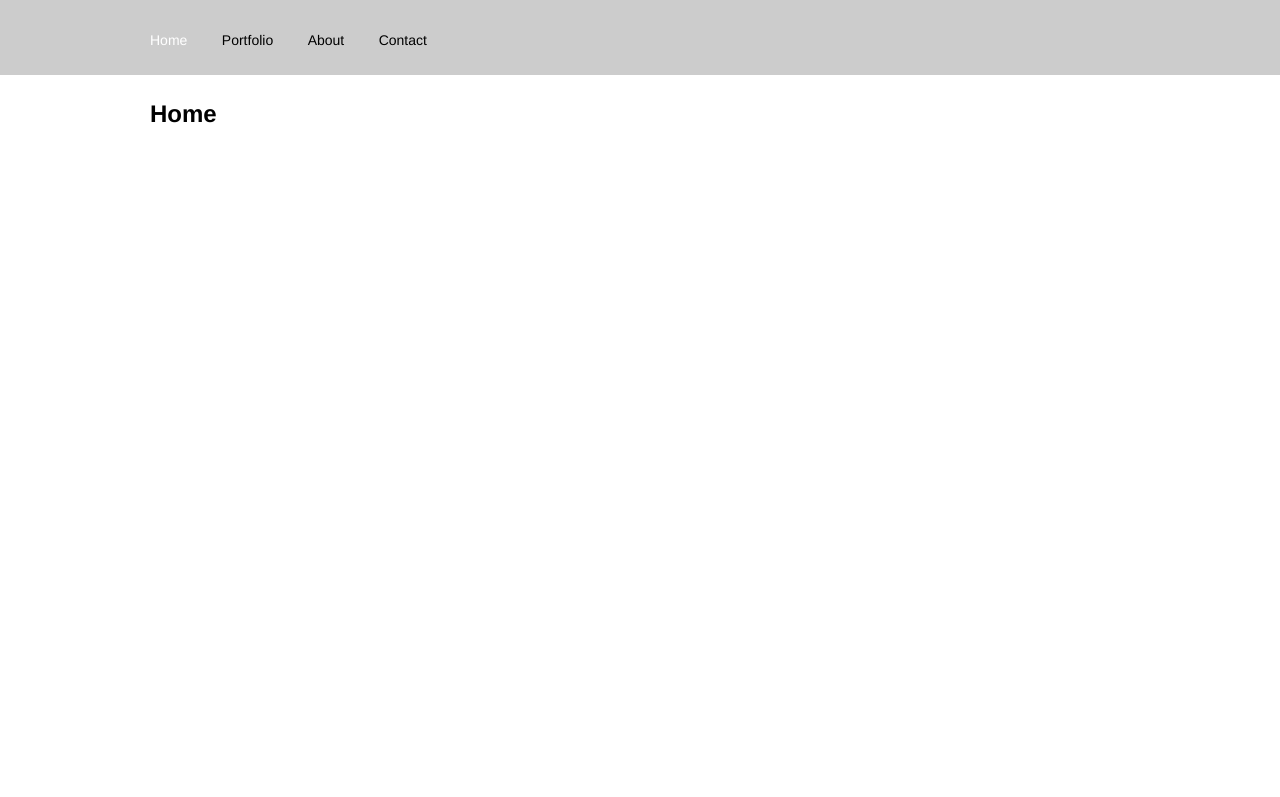
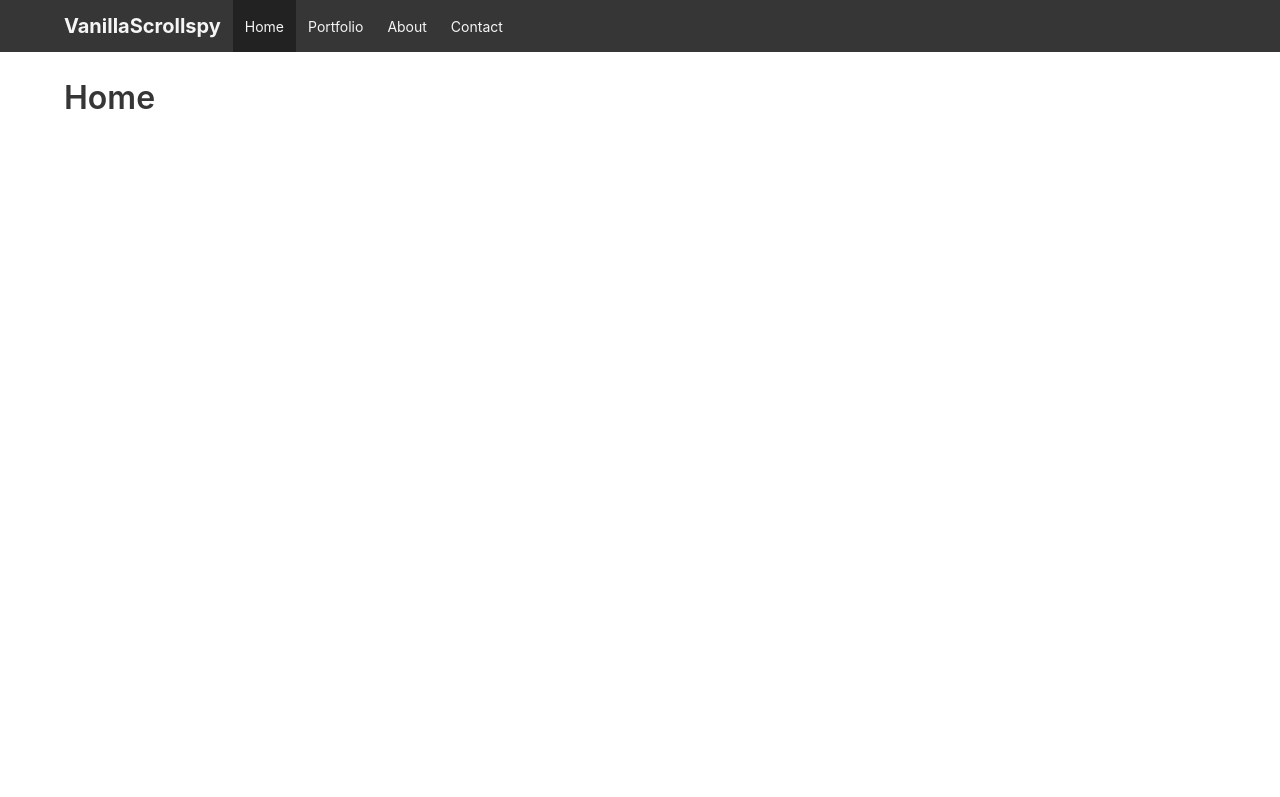
Before and after one commit to ederssouza/vanillajs-scrollspy, a website: page examples/index.html in a window 1280 px wide. Shown: the top 797 px of the page. Drawn offline with nearby package versions, Linux system fonts and the light colour scheme.

Commit message:
[FEAT] update example

```diff
--- a/examples/index.html
+++ b/examples/index.html
@@ -1,109 +1,89 @@
 <!DOCTYPE html>
-<html lang="en">
+<html>
   <head>
-	<meta charset="UTF-8">
-	<title>VanillaJS ScrollSpy</title>
+    <meta charset="utf-8">
+    <meta name="viewport" content="width=device-width, initial-scale=1">
+    <title>VanillaScrollspy</title>
+    <link rel="stylesheet" href="https://cdnjs.cloudflare.com/ajax/libs/bulma/0.7.1/css/bulma.min.css">
+    <script defer src="https://use.fontawesome.com/releases/v5.0.7/js/all.js"></script>
     <style>
-    * {
-      margin: 0;
-      padding: 0;
+      html, body {
+        height: 100%;
       }
-    body, html {
-      height: 100%;
-      width: 100%;
+      .navbar-brand > .navbar-item {
+        font-size: 20px;
+        font-weight: bold;
       }
-    body {
-      font-family: Helvetica, sans-serif;
-      font-size: 16px;
+      .navbar-menu .navbar-item {
+        font-size: 14px;
+        transition: background-color .26s, color .26s;
       }
-    .container {
-      max-width: 980px;
-      margin: 0 auto;
-    }
-    h2 {
-      padding: 100px 0 15px;
-    }
-    .header {
-      background-color: rgba(0, 0, 0, .2);
-      height: 75px;
-      position: fixed;
-      transition: all 0.3s ease;
-      width: 100%;
-    }
-    .navbar {
-      height: 75px;
-    }
-    .navbar ul {
-      margin: 15px 0 0 0;
-    }
-    .navbar li {
-      display: inline;
-      list-style: none;
-      margin: 0 30px 0 0;
-    }
-    .navbar a {
-      color: black;
-      font-size: 14px;
-      line-height: 50px;
-      text-decoration: none;
-      transition: color .2s;
-    }
-    .navbar a.active {
-      color: #fff;
-      line-height: 50px;
-      text-decoration: none;
+      .navbar-menu .navbar-item.active {
+        background-color: #222;
+        color: red;
       }
       .page {
         height: 100%;
+        padding: 80px 0;
         width: 100%;
       }
-    .page:nth-child(odd) { background-color: #eee; }
+      .page:nth-child(odd) { background-color: #ddd; }
       .page:nth-child(even) { background-color: #fff; }
     </style>
   </head>
 
   <body>
-  <header class="header">
+    <nav class="navbar is-dark is-fixed-top" role="navigation" aria-label="main navigation">
       <div class="container">
-      <nav id="navbar" class="navbar">
-        <ul>
-          <li><a class="active" href="#home" title="Home">Home</a></li>
-          <li><a href="#portfolio" title="Portfolio">Portfolio</a></li>
-          <li><a href="#about" title="About">About</a></li>
-          <li><a href="#contact" title="Contact">Contact</a></li>
-        </ul>
+        <div class="navbar-brand">
+          <a title="VanillaScrollspy" class="navbar-item">VanillaScrollspy</a>
+
+          <a role="button" class="navbar-burger" aria-label="menu" aria-expanded="false">
+            <span aria-hidden="true"></span>
+            <span aria-hidden="true"></span>
+            <span aria-hidden="true"></span>
+          </a>
+        </div>
+
+        <div id="navbar" class="navbar-menu navbar-scroll">
+          <div class="navbar-start">
+            <a href="#home" title="Home" class="navbar-item active">Home</a>
+            <a href="#portfolio" title="Portfolio" class="navbar-item">Portfolio</a>
+            <a href="#about" title="About" class="navbar-item">About</a>
+            <a href="#contact" title="Contact" class="navbar-item">Contact</a>
+          </div>
+        </div>
+      </div>
     </nav>
-    </div>
-  </header>
 
     <section id="home" class="page">
       <div class="container">
-      <h2>Home</h2>
+        <h2 class="title">Home</h2>
       </div>
     </section>
 
     <section id="portfolio" class="page">
       <div class="container">
-      <h2>Portfolio</h2>
+        <h2 class="title">Portfolio</h2>
       </div>
     </section>
 
     <section id="about" class="page">
       <div class="container">
-      <h2>About</h2>
+        <h2 class="title">About</h2>
       </div>
     </section>
 
     <section id="contact" class="page">
       <div class="container">
-      <h2>Contact</h2>
+        <h2 class="title">Contact</h2>
       </div>
     </section>
 
     <script src="../dist/vanillajs-scrollspy.min.js"></script>
     <script>
       const navbar = document.querySelector('#navbar');
-    const scrollspy = new VanillaScrollspy(navbar, 1000, 'easeInOutQuint');
+      const scrollspy = new VanillaScrollspy(navbar);
       scrollspy.init();
     </script>
   </body>
```
Also changed, not shown: README.md. Lines whose indentation alone changed are shown as unchanged.
